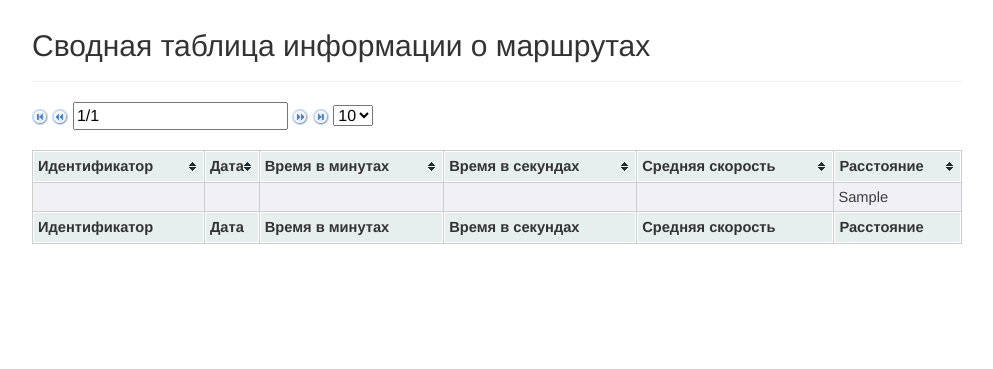
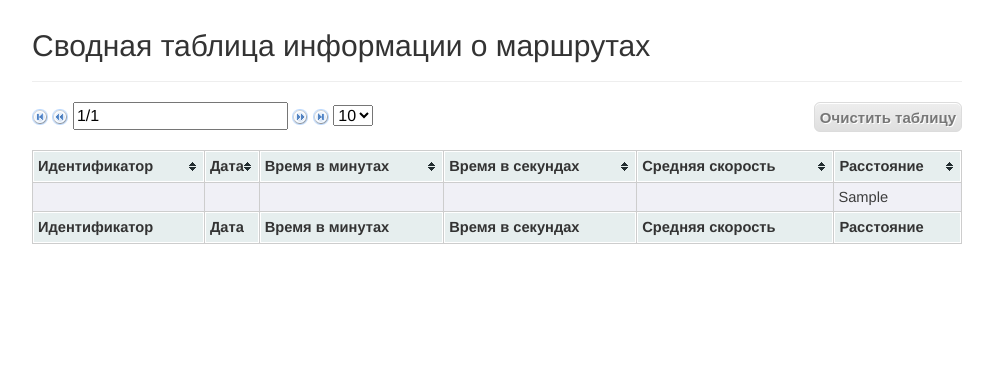
Before and after one commit to redsensor/TaxiGap, a PHP site: page / in a window 1280 px wide. Shown: the part 51-420 px from the top of the page, without its empty margins (143-1136 px from the left). Run offline with PHP 8.4, Linux system fonts and the light colour scheme; tables that the repository leaves empty or names only in its code hold one stand-in row (values such as "Sample post"); data that the repository does not hold is empty.

Commit message:
Truncate button added

```diff
--- a/server/css/custom/layout.css
+++ b/server/css/custom/layout.css
@@ -30,6 +30,49 @@ border-radius: 5px;
 padding: 3px;
 width:130px;
 float: none;
+}
+
+a.intruncbtn {
+	-moz-box-shadow:inset 0px 1px 0px 0px #ffffff;
+	-webkit-box-shadow:inset 0px 1px 0px 0px #ffffff;
+	box-shadow:inset 0px 1px 0px 0px #ffffff;
+	background:-webkit-gradient( linear, left top, left bottom, color-stop(0.05, #ededed), color-stop(1, #dfdfdf) );
+	background:-moz-linear-gradient( center top, #ededed 5%, #dfdfdf 100% );
+	filter:progid:DXImageTransform.Microsoft.gradient(startColorstr='#ededed', endColorstr='#dfdfdf');
+	background-color:#ededed;
+	-webkit-border-top-left-radius:6px;
+	-moz-border-radius-topleft:6px;
+	border-top-left-radius:6px;
+	-webkit-border-top-right-radius:6px;
+	-moz-border-radius-topright:6px;
+	border-top-right-radius:6px;
+	-webkit-border-bottom-right-radius:6px;
+	-moz-border-radius-bottomright:6px;
+	border-bottom-right-radius:6px;
+	-webkit-border-bottom-left-radius:6px;
+	-moz-border-radius-bottomleft:6px;
+	border-bottom-left-radius:6px;
+	text-indent:0;
+	border:1px solid #dcdcdc;
+	display:inline-block;
+	color:#777777;
+	font-family:arial;
+	font-size:15px;
+	font-weight:bold;
+	font-style:normal;
+	height:30px;
+	line-height:30px;
+	padding-left:5px;
+	padding-right:5px;
+	text-decoration:none;
+	text-align:center;
+	text-shadow:1px 1px 0px #ffffff;
+}
+a.intruncbtn:hover {
+	background:-webkit-gradient( linear, left top, left bottom, color-stop(0.05, #dfdfdf), color-stop(1, #ededed) );
+	background:-moz-linear-gradient( center top, #dfdfdf 5%, #ededed 100% );
+	filter:progid:DXImageTransform.Microsoft.gradient(startColorstr='#dfdfdf', endColorstr='#ededed');
+	background-color:#dfdfdf;
 }
 
 #footer {
@@ -69,6 +112,12 @@ pading:3px;
 }
 
 .pager {
-float:left;
+text-align:left;
 margin-top: 0px;
+float: left;
 }
+
+.intrunc {
+text-align:right;
+margin-right: 0px;
+}
--- a/server/index.php
+++ b/server/index.php
@@ -32,12 +32,12 @@
   </head>
 
   <body>
-	  <?php
+	<?php
 		ini_set('display_errors',1);
 		error_reporting(E_ALL);
 
 		require "config.php";
-		?>
+	?>
 
       <!-- Fixed navbar -->
       <div class="navbar navbar-default navbar-fixed-top" role="navigation">
@@ -71,6 +71,19 @@
 					</select>
 				</form>
 			</div>
+				<?php
+																	//Обработчик кнопки удаления
+					function TableTruncate() {
+					$trunc = mysql_query("TRUNCATE TABLE trackdata");
+					header("Location: index.php");
+					}
+					if (isset($_GET['truncate'])) {
+						TableTruncate();
+					}
+				?>
+					<div class="intrunc">
+						<a href="index.php?truncate" class="intruncbtn">Очистить таблицу</a>
+					</div>
 		<table cellspacing="1" class="tablesorter">
 			<thead>
 				<tr>
@@ -103,15 +116,6 @@
 			echo "</tbody>";
 			mysql_free_result($result);
 
-		//Обработчик кнопки удаления
-
-		if (isset($_POST['delid']))
-		{
-		  $delid=$_POST['delid'];
-		  mysql_query("DELETE FROM trackdata WHERE id=$delid;");
-		  header('Location: /index.php');
-		  exit;
-		}
 			?>
 			<tfoot>
 				<tr>
```
